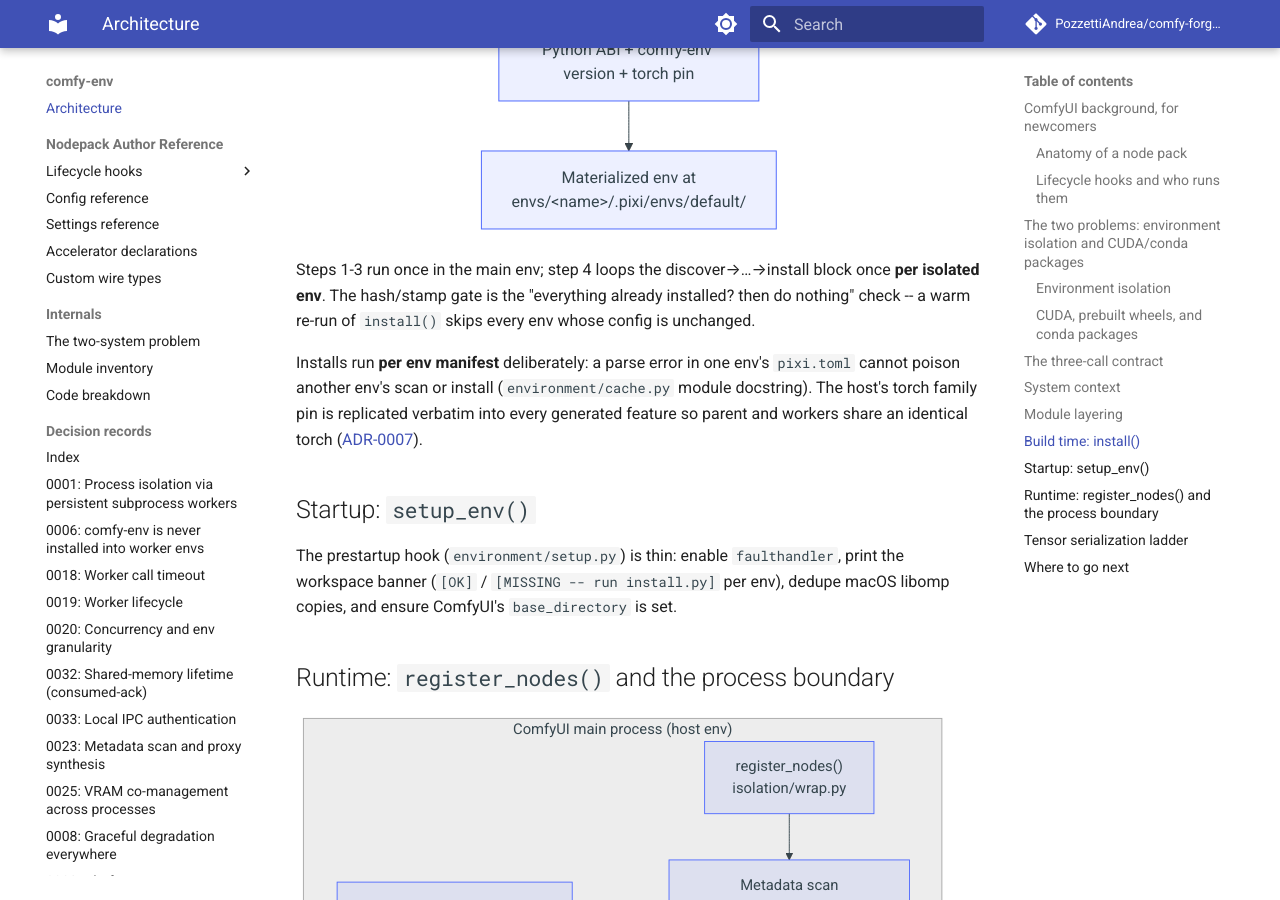
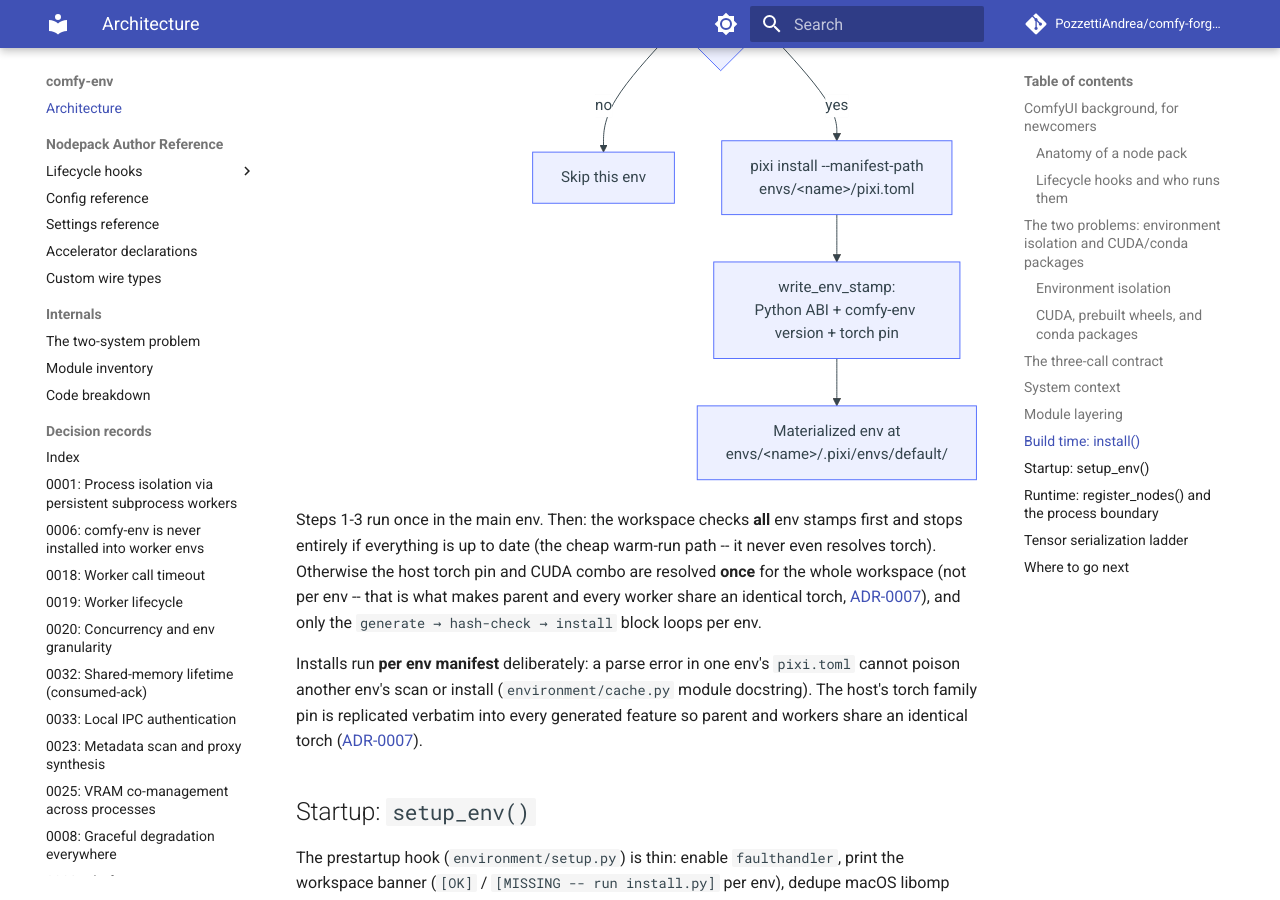
Before and after one commit to Comfy-Forge/comfy-forge-docs, an MkDocs documentation site: the page built from docs/comfy-env/index.md, in a window 1280 px wide and 900 px high, scrolled down 10890 px. Built offline with MkDocs 1.6.1 and Material for MkDocs 9.7.7, drawn with Linux system fonts in a browser that asks for light colours; comment, search, counter and statistics services are not loaded.

Commit message:
docs: fix install() diagram -- torch pin + CUDA combo resolved ONCE, not per env
Corrected against install_workspace: the bootstrap torch pin and CUDA
wheel combo are resolved a single time for the whole workspace (the pin is
then replicated verbatim into every env manifest -- ADR-0007), not N times
for N envs. Also surfaced the real workspace-level short-circuit: all env
stamps are checked first and the run stops before torch resolution if
everything is up to date; only generate->hash->install loops per env.

````diff
--- a/docs/comfy-env/index.md
+++ b/docs/comfy-env/index.md
@@ -441,21 +441,26 @@
     plugin --> reqs["2. Re-run the pack's requirements.txt<br/>in the main env"]
     reqs --> warn["3. Warn on stale sibling comfy-env pins<br/>(last reinstall wins the shared env)"]
     warn --> discover["4. Discover every comfy-env.toml under custom_nodes<br/>(install/workspace.py)"]
-    discover --> perenv["for each isolated env:"]
-    perenv --> torchpin["Resolve bootstrap torch pin from host<br/>(CPU-only build when no accelerator)"]
-    torchpin --> combo["Pick CUDA wheel combo<br/>packages/cuda_wheels.py"]
-    combo --> gen["Generate per-env pixi.toml<br/>packages/toml_generator.py"]
-    gen --> hash{"config hash + stamp<br/>unchanged?"}
-    hash -->|"yes -- already installed"| skip["Skip this env"]
-    hash -->|"no"| pinstall["pixi install --manifest-path<br/>envs/&lt;name&gt;/pixi.toml"]
+    discover --> allstamps{"all envs' stamps<br/>valid + unchanged?"}
+    allstamps -->|"yes"| skipall["Done -- nothing to build<br/>(short-circuits before torch resolution)"]
+    allstamps -->|"no"| torchpin["Resolve bootstrap torch pin from host  --  ONCE<br/>(CPU-only build when no accelerator)"]
+    torchpin --> combo["Pick CUDA wheel combo  --  ONCE<br/>(union of all envs' cuda_packages, packages/cuda_wheels.py)"]
+    combo --> perenv["then, for each isolated env:"]
+    perenv --> gen["Generate per-env pixi.toml<br/>(host torch pin replicated in verbatim)<br/>packages/toml_generator.py"]
+    gen --> hash{"this env's config<br/>hash changed?"}
+    hash -->|"no"| skip["Skip this env"]
+    hash -->|"yes"| pinstall["pixi install --manifest-path<br/>envs/&lt;name&gt;/pixi.toml"]
     pinstall --> stamp["write_env_stamp:<br/>Python ABI + comfy-env version + torch pin"]
     stamp --> done["Materialized env at<br/>envs/&lt;name&gt;/.pixi/envs/default/"]
 ```
 
-Steps 1-3 run once in the main env; step 4 loops the discover→…→install
-block once **per isolated env**. The hash/stamp gate is the "everything
-already installed? then do nothing" check -- a warm re-run of `install()`
-skips every env whose config is unchanged.
+Steps 1-3 run once in the main env. Then: the workspace checks **all** env
+stamps first and stops entirely if everything is up to date (the cheap
+warm-run path -- it never even resolves torch). Otherwise the host torch
+pin and CUDA combo are resolved **once** for the whole workspace (not
+per env -- that is what makes parent and every worker share an identical
+torch, [ADR-0007](adr/0007-machine-wide-workspace-with-per-env-manifests.md)),
+and only the `generate → hash-check → install` block loops per env.
 
 Installs run **per env manifest** deliberately: a parse error in one env's
 `pixi.toml` cannot poison another env's scan or install
````
